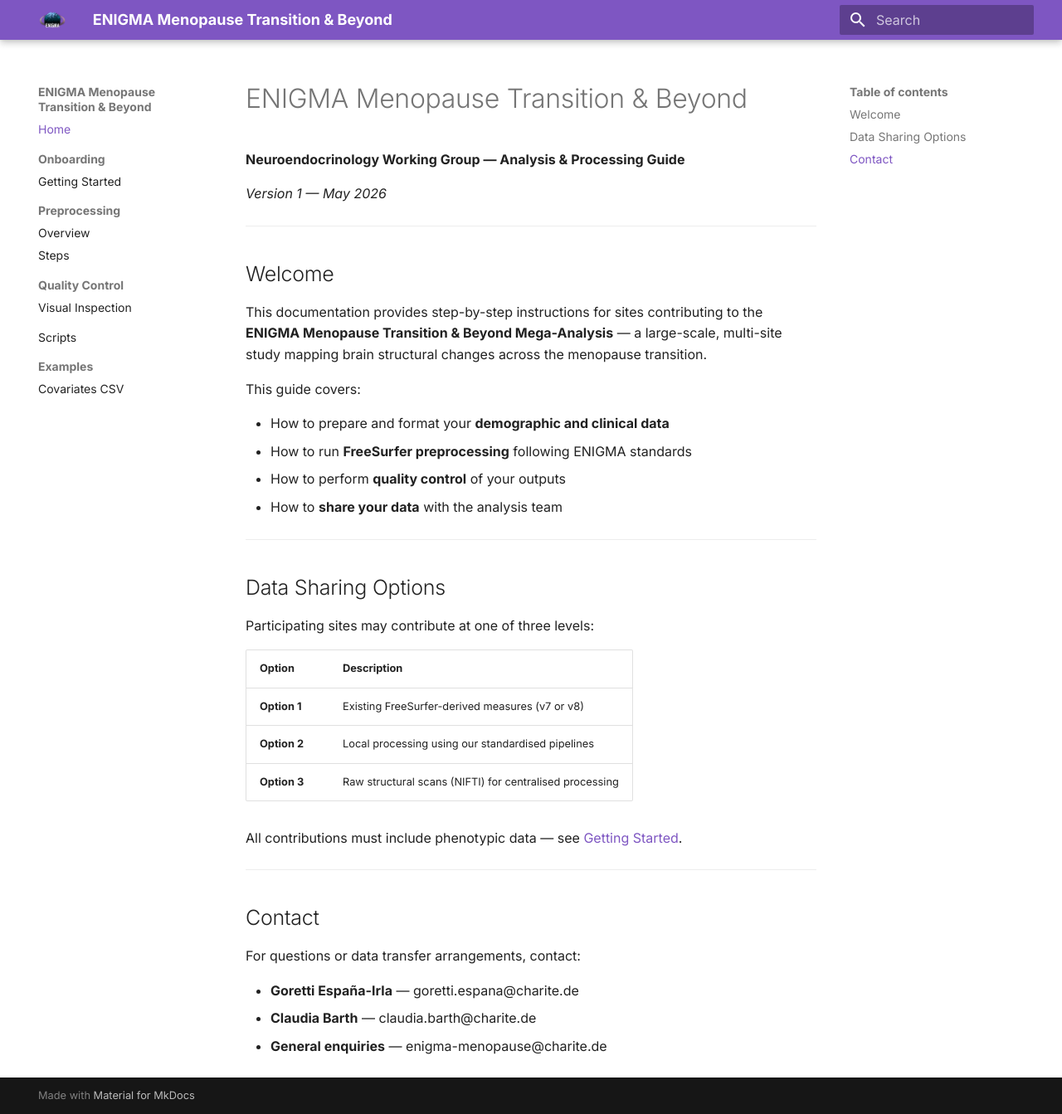
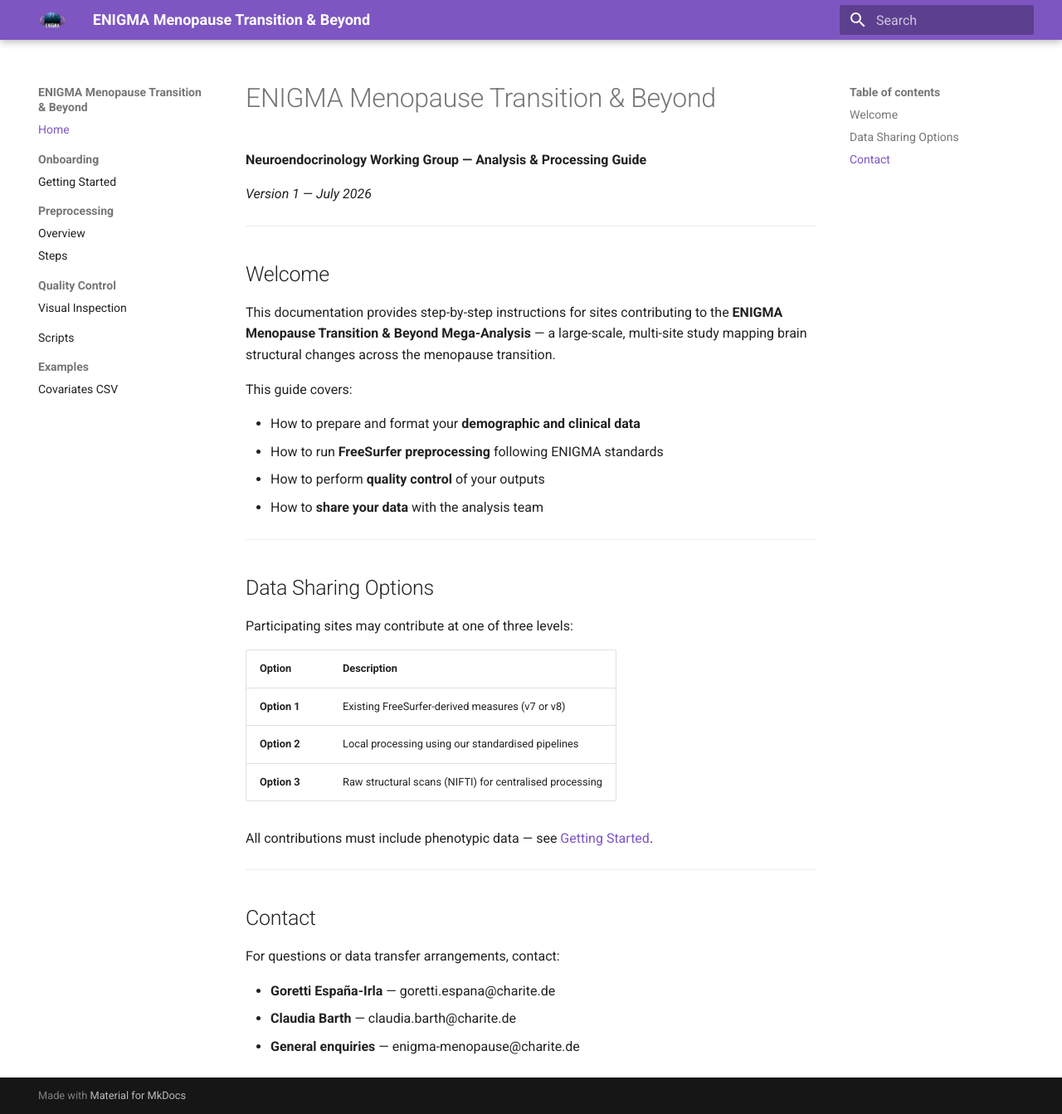
Before and after one commit to gorettiei/enigma-menopause-docs, an MkDocs documentation site: the page built from docs/index.md, in a window 1280 px wide and 1343 px high. Shown: the whole window at 83% size. Built offline with MkDocs 1.6.1 and Material for MkDocs 9.7.7, drawn with Linux system fonts in a browser that asks for light colours.

Commit message:
Revert to default font, update version date to July 2026

```diff
--- a/docs/index.md
+++ b/docs/index.md
@@ -2,7 +2,7 @@
 
 **Neuroendocrinology Working Group — Analysis & Processing Guide**
 
-*Version 1 — May 2026*
+*Version 1 — July 2026*
 
 ---
 
--- a/mkdocs.yml
+++ b/mkdocs.yml
@@ -4,9 +4,6 @@
 
 theme:
   name: material
-  font:
-    text: Inter
-    code: Roboto Mono
   logo: assets/enigma_logo.png
   favicon: assets/enigma_logo.png
   palette:
```
